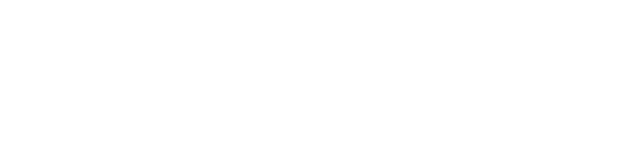
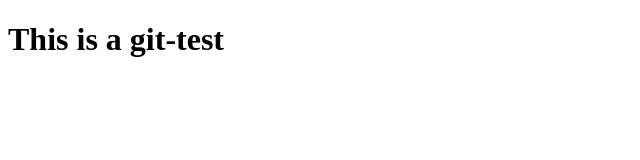
Before and after one commit to theSalafee/BootstrapConfusion, a plain HTML site: page indextTest.html in a window 1280 px wide. Shown: the whole page, without its empty margins (0-640 px from the left). Drawn offline with Linux system fonts and the light colour scheme.

Commit message:
Setting up lesson one.

```diff
--- a/indextTest.html
+++ b/indextTest.html
@@ -4,9 +4,9 @@
     <meta charset="UTF-8">
     <meta name="viewport" content="width=device-width, initial-scale=1.0">
     <meta http-equiv="X-UA-Compatible" content="ie=edge">
-    <title>Document</title>
+    <title>git-test</title>
 </head>
 <body>
-
+    <h1>This is a git-test</h1>
 </body>
 </html>
```
Also changed, not shown: git-test/package.json (added, +16 -0 lines), git-test/index.html (renamed from git-test/gitTest.html), 2 other files.
